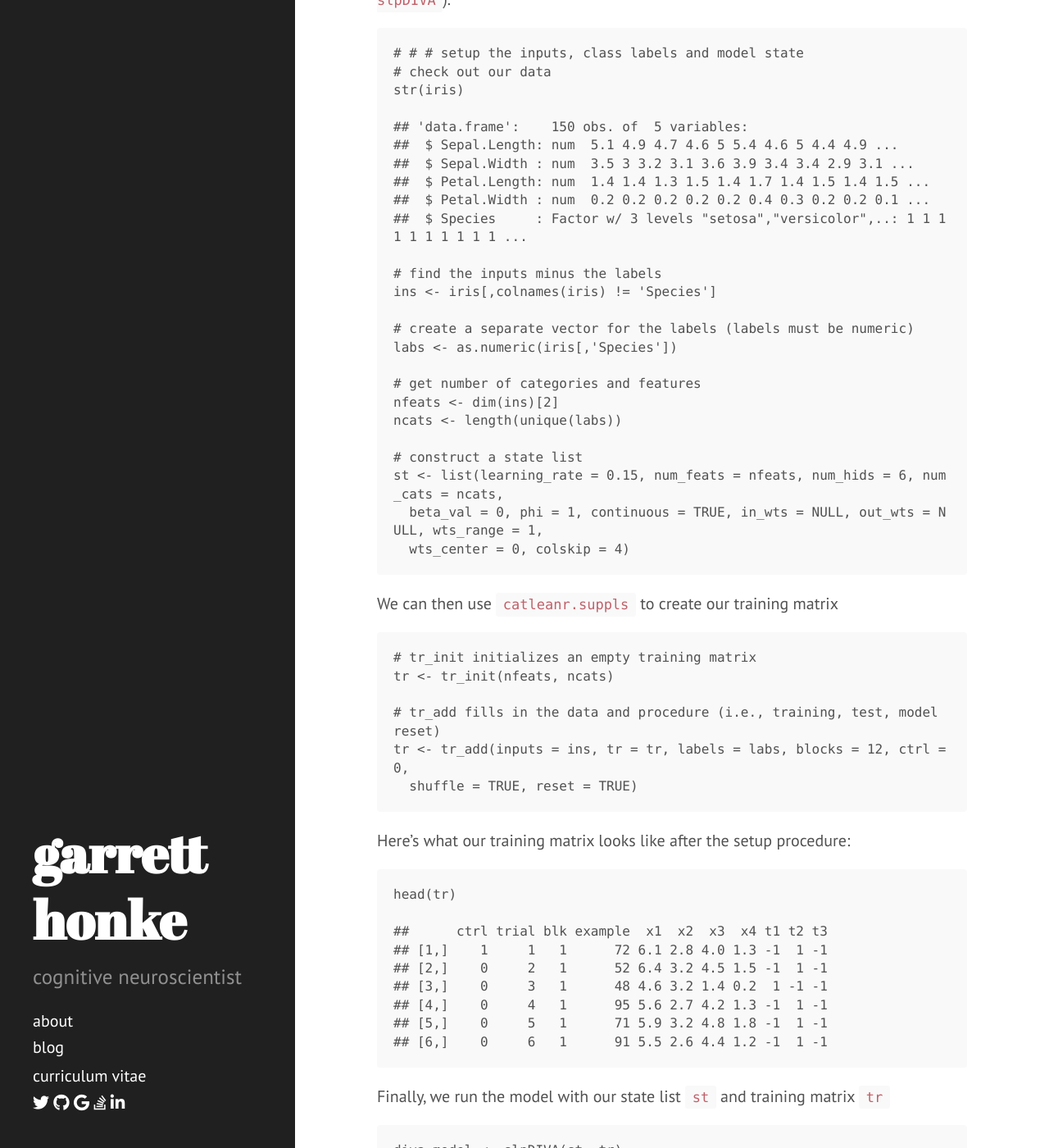
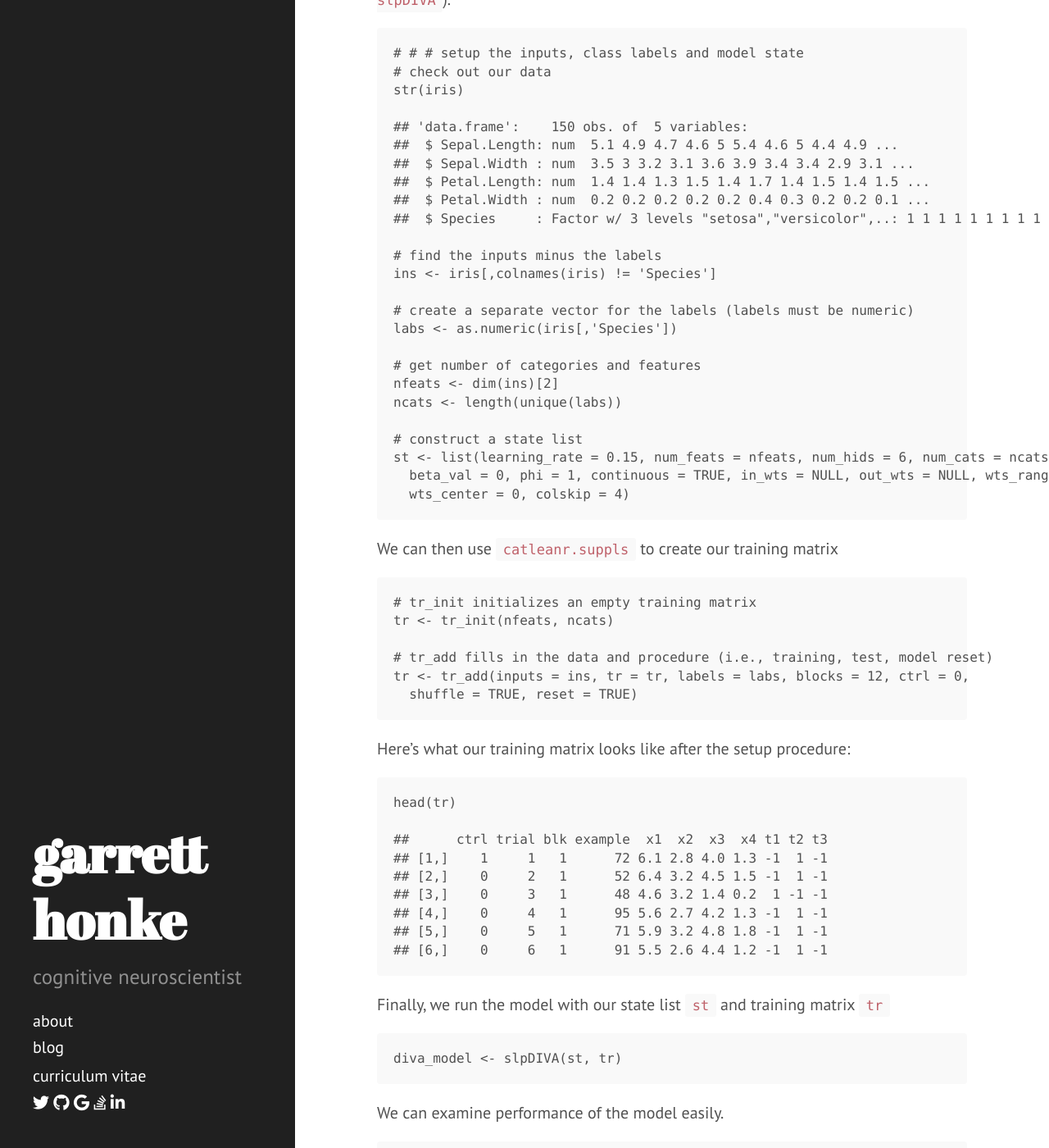
Before and after one commit to stoicml/ghonk.github.io, a Jekyll site: the page built from _posts/2017-6-28-catlearn-suppls-demo.md, in a window 1280 px wide and 1400 px high, scrolled down 1442 px. Shown: the whole window at 82% size. Built offline with Jekyll 4.4.1, drawn with Linux system fonts in a browser that asks for light colours; nearby versions of some CDN libraries; Markdown is read by kramdown in place of the engine named in the settings.

Commit message:
Update poole.css

```diff
--- a/public/css/poole.css
+++ b/public/css/poole.css
@@ -168,7 +168,6 @@ pre {
   font-size: .8rem;
   line-height: 1.4;
   white-space: pre;
-  white-space: pre-wrap;
   word-break: break-all;
   word-wrap: break-word;
   background-color: #f9f9f9;
```
